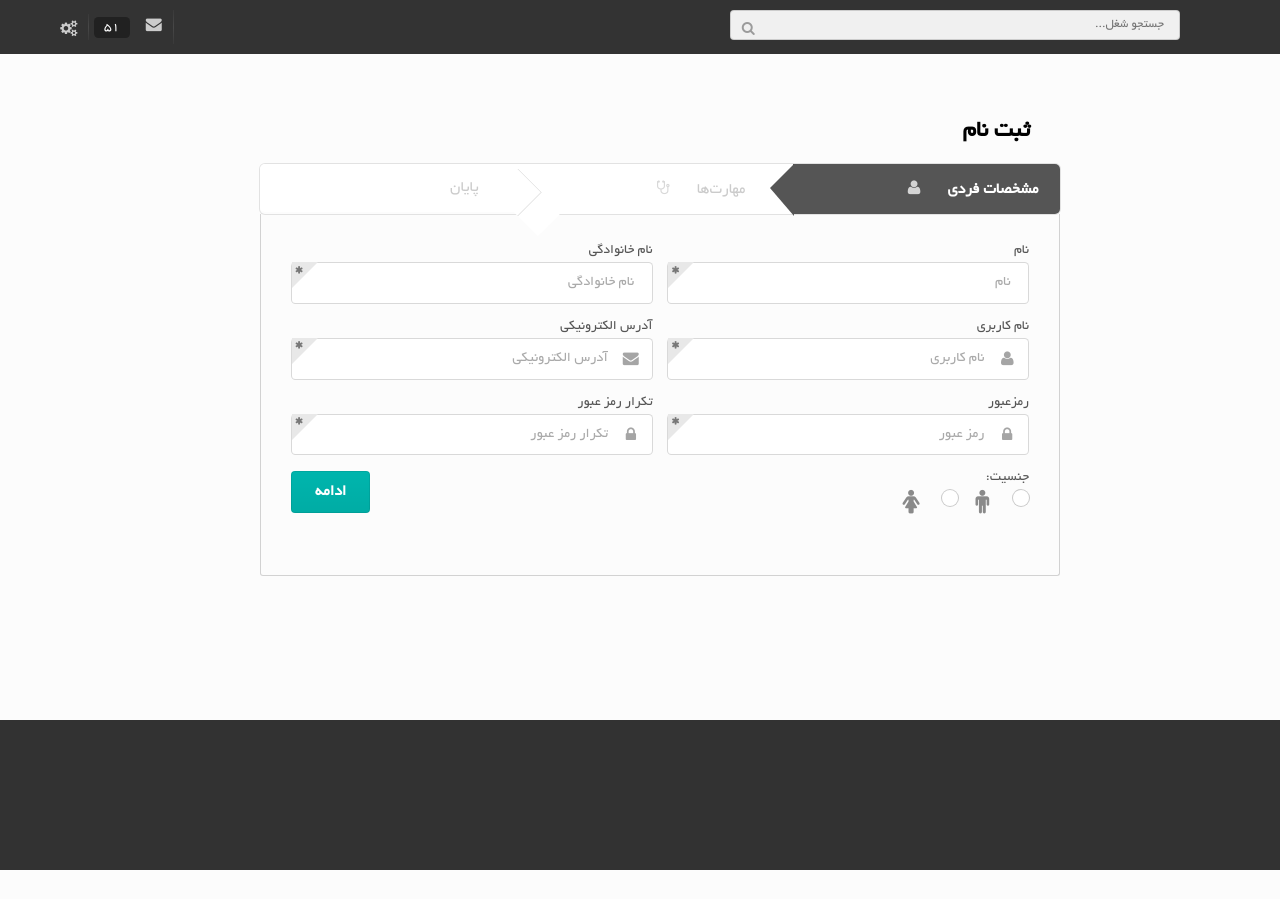
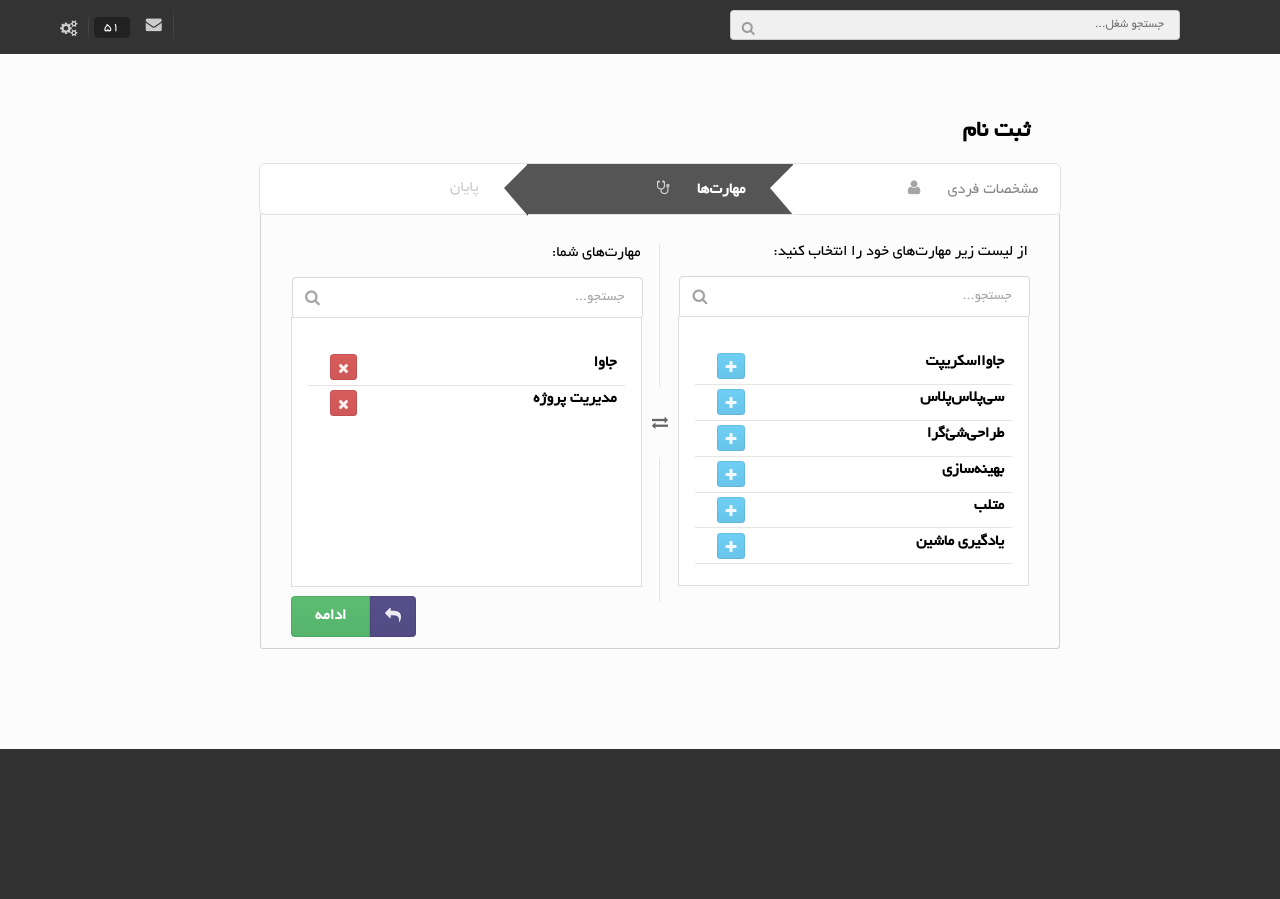
Before and after one commit to ha-D/SharifJobPortal, a Django app: template templates/register.html in a window 1280 px wide. Before the commit the page ends 870 px from the top, so only its background shows below. Run offline with Django 3.2, Linux system fonts and the light colour scheme; the template is opened without the code that fills it, so the values that code supplies are empty.

Commit message:
Minor fixes in registration

```diff
--- a/static/css/register.css
+++ b/static/css/register.css
@@ -84,3 +84,8 @@
     width: 50%;
     margin-right: -25%;
 }
+
+.bottomMargined{
+    position: relative;
+    bottom: 6px;
+}
--- a/static/js/register.js
+++ b/static/js/register.js
@@ -6,6 +6,8 @@
     basicInfoRelax();
     skillsRelax();
     finalRelax();
+
+    proceedToSkills();
 }
 
 function basicInfoRelax(){
--- a/templates/register/skills.html
+++ b/templates/register/skills.html
@@ -118,7 +118,7 @@
             </div>
         </div>
     </div>
-    <div class="ui buttons alignleft">
+    <div class="ui buttons alignleft bottomMargined">
         <div class="ui purple icon button skip" title="موکول به بعدا">
             <i class="reply mail icon"></i>
         </div>
```
